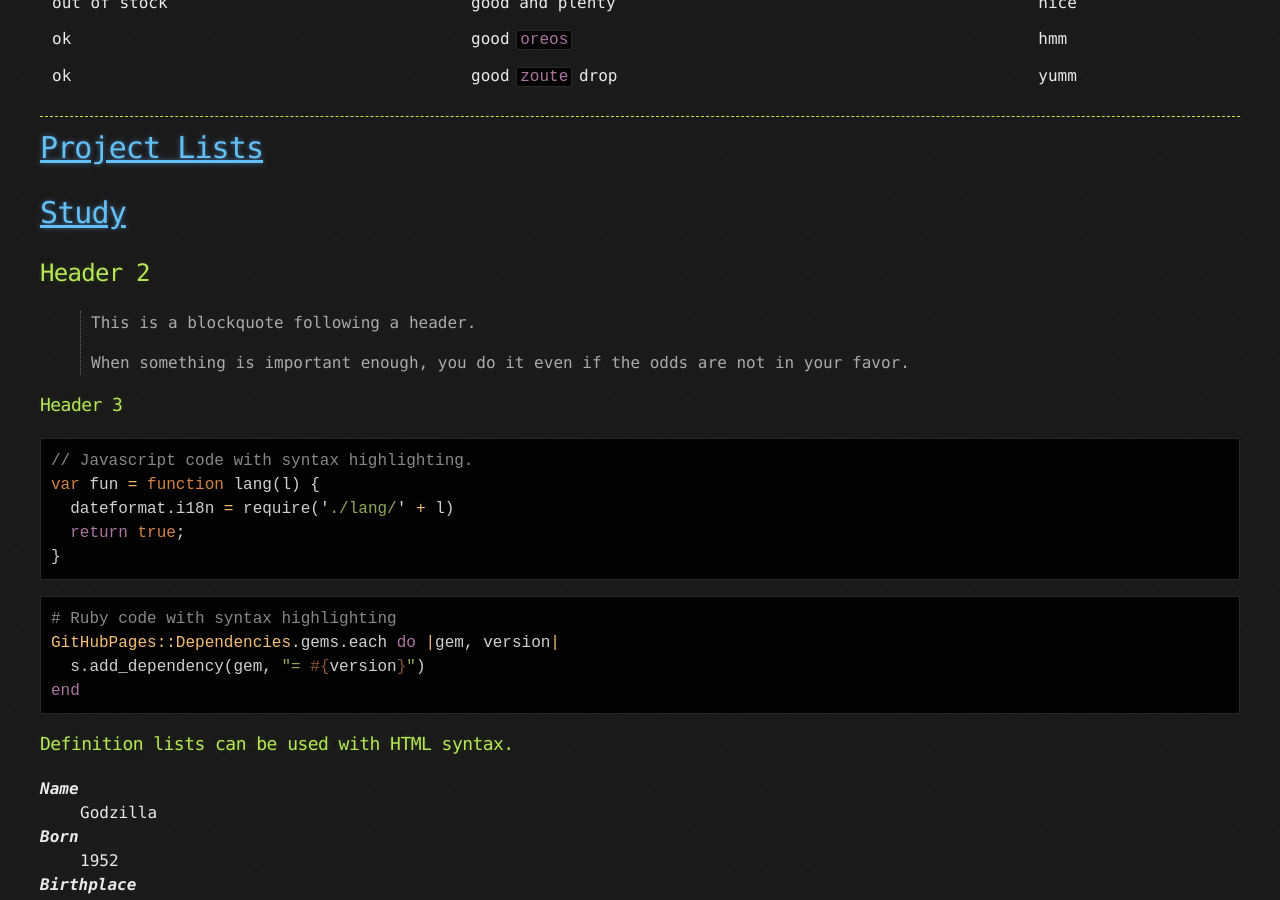
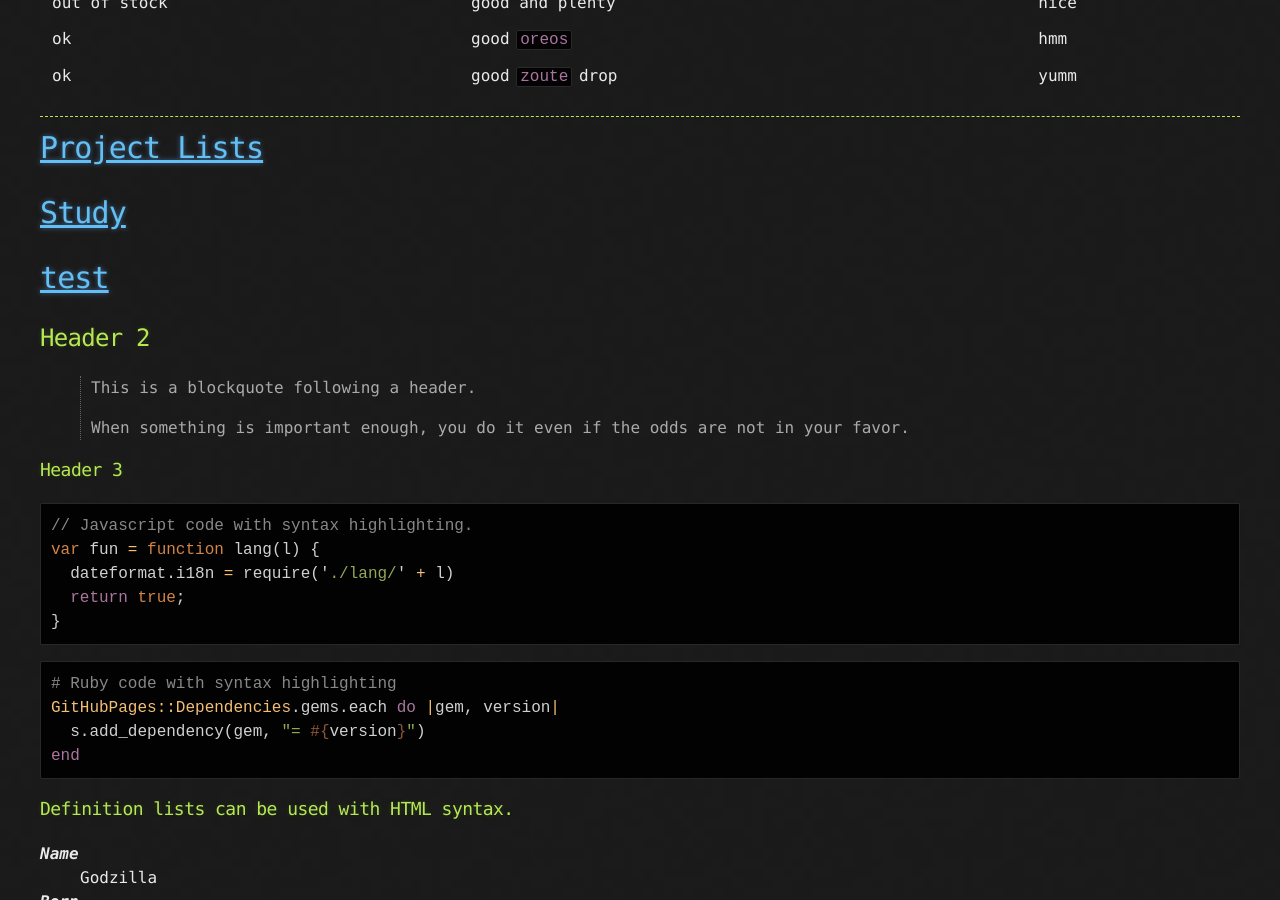
Before and after one commit to celindacain25/jin993.github.io, a Jekyll site: the page built from index.md, in a window 1280 px wide and 900 px high, scrolled down 617 px. Built offline with Jekyll 4.4.1, drawn with Linux system fonts in a browser that asks for light colours.

Commit message:
Update index.md

```diff
--- a/index.md
+++ b/index.md
@@ -27,6 +27,8 @@ Short descripton about me...
 # [Project Lists](projects)
 
 # [Study](study)
+
+# [test](./test/another-page)
 
 
 
```
